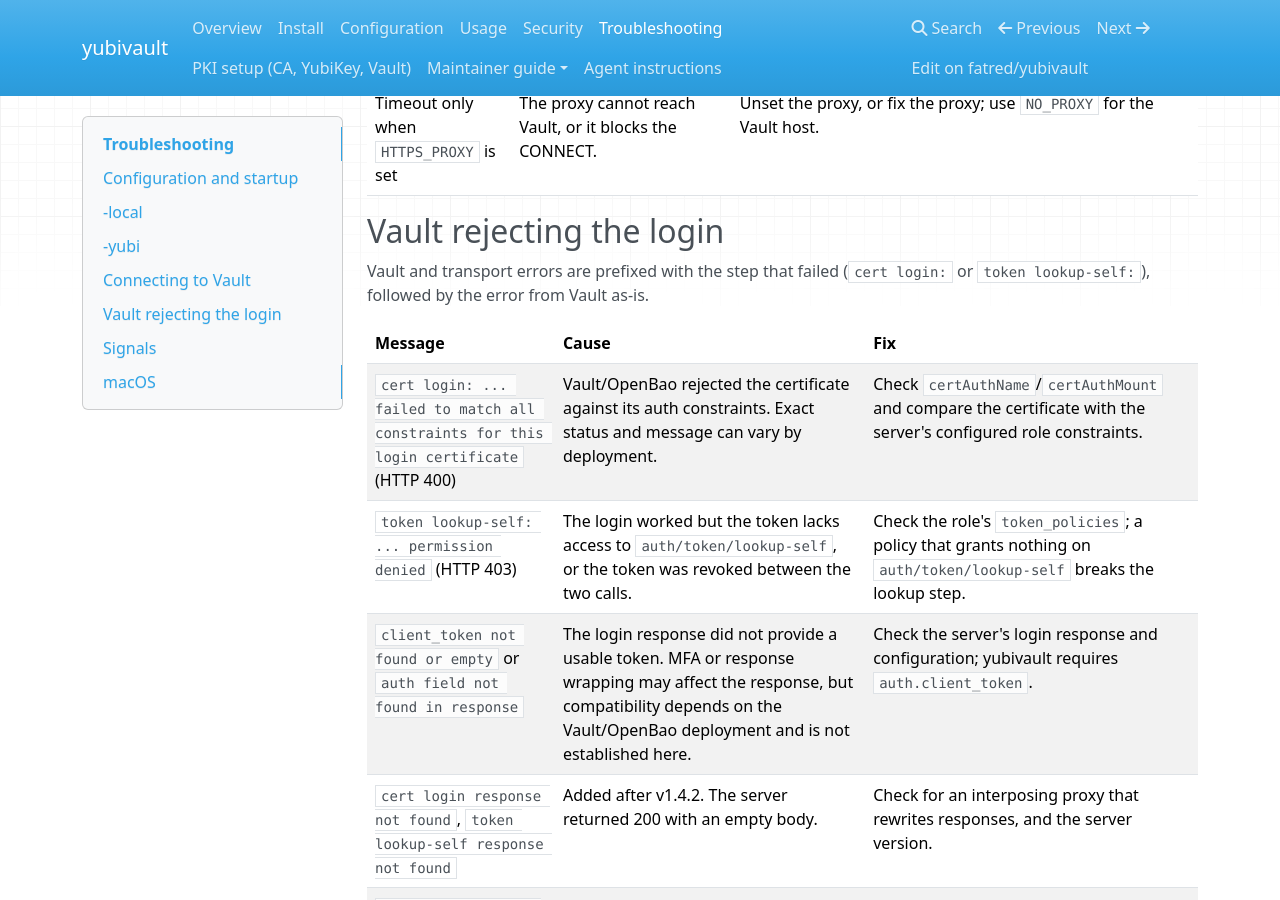
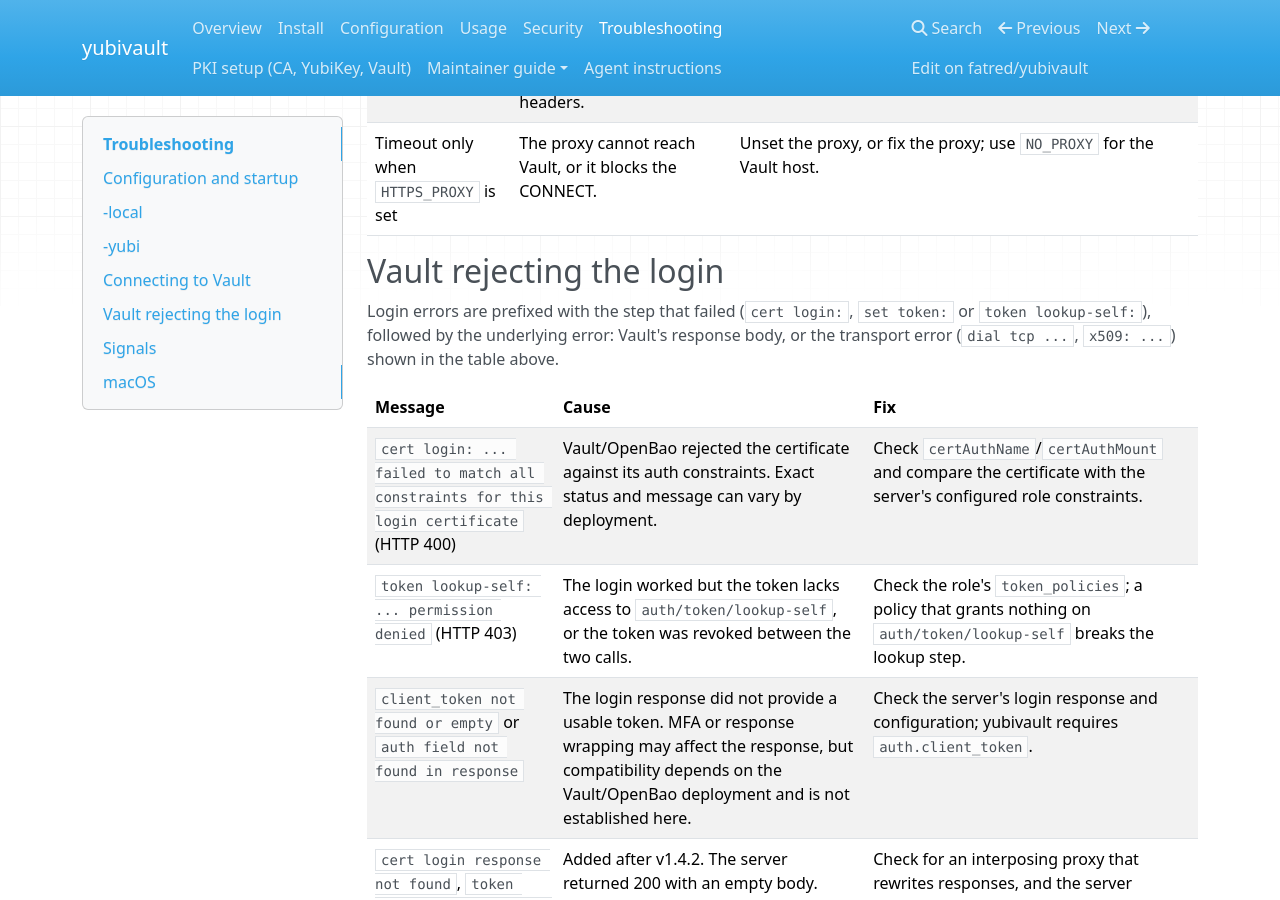
Before and after one commit to fatred/yubivault, an MkDocs documentation site: the page built from docs/troubleshooting.md, in a window 1280 px wide and 900 px high, scrolled down 3899 px. Built offline with MkDocs 1.6.1, drawn with Linux system fonts in a browser that asks for light colours; nearby versions of some CDN libraries; some of the changed text lies outside the part shown.

Commit message:
docs: describe all three error step prefixes; unpin crypto11 version in comment
Round 2 adversarial nits: troubleshooting.md now names set token: and says
transport errors appear after the prefix; the Close comment points at go.mod
instead of a version that Dependabot will move.

```diff
--- a/docs/troubleshooting.md
+++ b/docs/troubleshooting.md
@@ -56,6 +56,8 @@ any other PIN verification consume an attempt when the PIN is wrong.
 
 ## Connecting to Vault
 
+These messages appear after the step prefix, for example `cert login: Post "<url>": dial tcp ...`.
+
 | Message | Cause | Fix |
 |---|---|---|
 | `dial tcp <addr>: connection refused` | Nothing is listening at that address and port (wrong port, server down, firewall rejecting). | Check `vaultAddr` and that Vault is up. |
@@ -67,8 +69,9 @@ any other PIN verification consume an attempt when the PIN is wrong.
 
 ## Vault rejecting the login
 
-Vault and transport errors are prefixed with the step that failed (`cert login: ` or
-`token lookup-self: `), followed by the error from Vault as-is.
+Login errors are prefixed with the step that failed (`cert login: `, `set token: ` or
+`token lookup-self: `), followed by the underlying error: Vault's response body, or the
+transport error (`dial tcp ...`, `x509: ...`) shown in the table above.
 
 | Message | Cause | Fix |
 |---|---|---|
```
Also changed, not shown: 1 other file.
